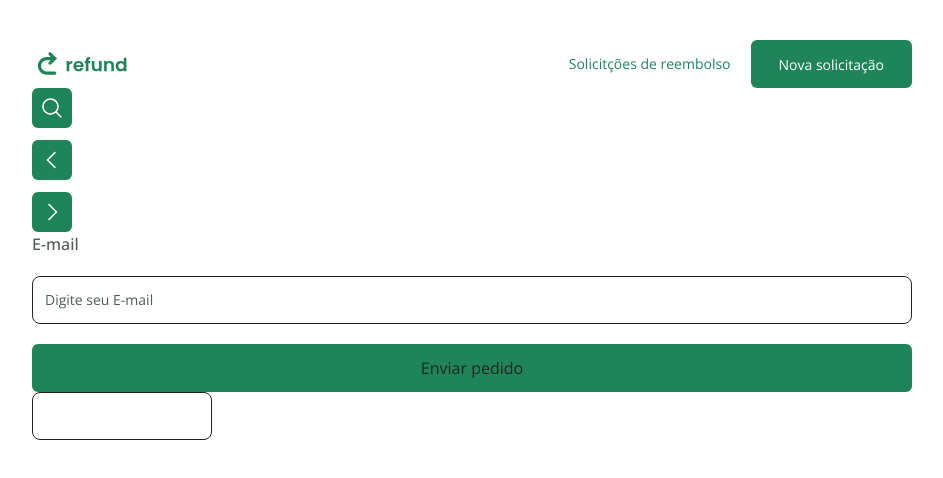
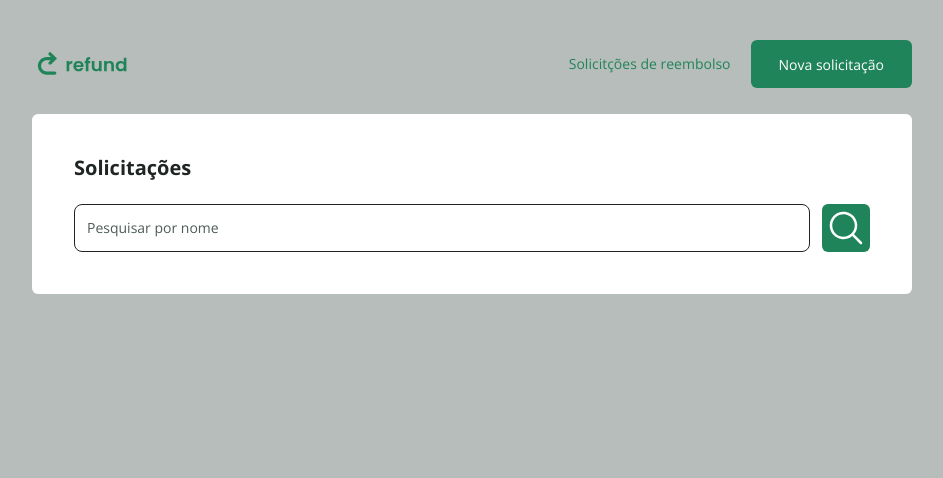
Before and after one commit to juniorbonini/refund-app, a React (Vite) app: page / in a window 1280 px wide. Shown: the top 478 px of the page, without its empty margins (168-1111 px from the left). Built offline with nearby package versions, Linux system fonts and the light colour scheme.

Commit message:
feat: Container component criado.

```diff
--- a/index.html
+++ b/index.html
@@ -12,7 +12,7 @@
     />
     <title>refund-app</title>
   </head>
-  <body>
+  <body class="bg-gray-200/40">
     <div id="root"></div>
     <script type="module" src="/src/main.tsx"></script>
   </body>
--- /dev/null
+++ b/src/components/Container/index.tsx
@@ -0,0 +1,22 @@
+import React from "react";
+import {
+  containerVariants,
+  type ContainerProps,
+} from "../../types/Container/container";
+
+export function Container({
+  as = "div",
+  className,
+  size,
+  children,
+  ...props
+}: ContainerProps) {
+  return React.createElement(
+    as,
+    {
+      className: containerVariants({ size, className }),
+      ...props,
+    },
+    children,
+  );
+}
--- /dev/null
+++ b/src/components/ContentHeader/index.tsx
@@ -0,0 +1,27 @@
+import { Text } from "../Text";
+import { Icon } from "../../components/Icon";
+import { InputText } from "../FormField/Input";
+import { FormFieldControl } from "../FormField/Control";
+
+// @ts-expect-error: module declaration for SVG React import
+import SearchIcon from "../../assets/icons/search.svg?react";
+
+export function ContentHeader() {
+  return (
+    <>
+      <Text size="xl" as="div" color="title" weight="bold" className="mb-6">
+        Solicitações
+      </Text>
+      <div className="flex w-full gap-3">
+        <FormFieldControl>
+          <InputText
+            type="text"
+            placeholder="Pesquisar por nome"
+            className="flex-1"
+          />
+        </FormFieldControl>
+        <Icon svg={SearchIcon} className="w-12 h-12 fill-white" />
+      </div>
+    </>
+  );
+}
--- a/src/pages/Layout/index.tsx
+++ b/src/pages/Layout/index.tsx
@@ -1,70 +1,17 @@
 import { Outlet } from "react-router";
 
 import Header from "../../components/Header";
-import { Icon } from "../../components/Icon";
-
-// @ts-expect-error: module declaration for SVG React import
-import SearchIcon from "../../assets/icons/search.svg?react";
-
-// @ts-expect-error: module declaration for SVG React import
-import ArrowLeft from "../../assets/icons/caret-left.svg?react";
-
-// @ts-expect-error: module declaration for SVG React import
-import ArrowRight from "../../assets/icons/caret-right.svg?react";
-import { Label } from "../../components/FormField/Label";
-import { FormFieldControl } from "../../components/FormField/Control";
-import { InputText } from "../../components/FormField/Input";
-import { useForm } from "react-hook-form";
-import { ErroFormField } from "../../components/FormField/Error";
-import { Button } from "../../components/Button";
-
-type FormData = {
-  email: string;
-  form: React.HTMLAttributes<HTMLFormControlsCollection>;
-};
+import { Container } from "../../components/Container";
+import { ContentHeader } from "../../components/ContentHeader";
 
 export function Layout() {
-  const form = useForm<FormData>();
   return (
     <div className="mt-10 px-50 w-full">
       <Header />
-      <div className="flex flex-col gap-3">
-        <Icon svg={SearchIcon} className="fill-white" size="md" />
-        <Icon svg={ArrowLeft} className="fill-white" size="md" />
-        <Icon svg={ArrowRight} className="fill-white" size="md" />
-      </div>
-      <div>
-        <form
-          className="flex flex-col gap-5"
-          onSubmit={form.handleSubmit(() => {})}
-        >
-          <Label tone={form.formState?.errors.email ? "error" : "default"}>
-            E-mail
-          </Label>
-          <FormFieldControl
-            state={form.formState?.errors.email ? "error" : "default"}
-            className="w-full"
-          >
-            <InputText
-              placeholder="Digite seu E-mail"
-              {...form.register("email", {
-                required: "O e-mail é obrigatório",
-              })}
-            />
-          </FormFieldControl>
-          <ErroFormField message={form.formState?.errors.email?.message} />
-          <Button className="truncate" size="md" type="submit">
-            Enviar pedido
-          </Button>
-        </form>
-      </div>
-
-      <div>
-        <FormFieldControl size="sm">
-          <InputText type="number" />
-        </FormFieldControl>
-      </div>
-      <Outlet />
+      <Container>
+        <ContentHeader />
+        <Outlet />
+      </Container>
     </div>
   );
 }
--- /dev/null
+++ b/src/types/Container/container.ts
@@ -0,0 +1,20 @@
+import type React from "react";
+import { tv, type VariantProps } from "tailwind-variants";
+
+export const containerVariants = tv({
+  base: "mx-auto mt-[3%] rounded-md bg-white p-10.5 h-fit",
+  variants: {
+    size: {
+      small: "max-w-[32rem]",
+      full: "max-w-[87.625rem]",
+    },
+  },
+  defaultVariants: {
+    size: "full"
+  }
+});
+
+export type ContainerProps = React.ComponentProps<"div"> &
+  VariantProps<typeof containerVariants> & {
+    as?: keyof React.JSX.IntrinsicElements;
+  };
--- a/src/types/FormField/Control/control.ts
+++ b/src/types/FormField/Control/control.ts
@@ -1,7 +1,7 @@
 import { tv, type VariantProps } from "tailwind-variants";
 
 export const controlVariants = tv({
-  base: "flex items-center gap-2 rounded-lg border transition-all bg-transparent",
+  base: "flex flex-1 items-center gap-2 rounded-lg border transition-all bg-transparent",
   variants: {
     state: {
       default: "border-gray-100 ",
```
